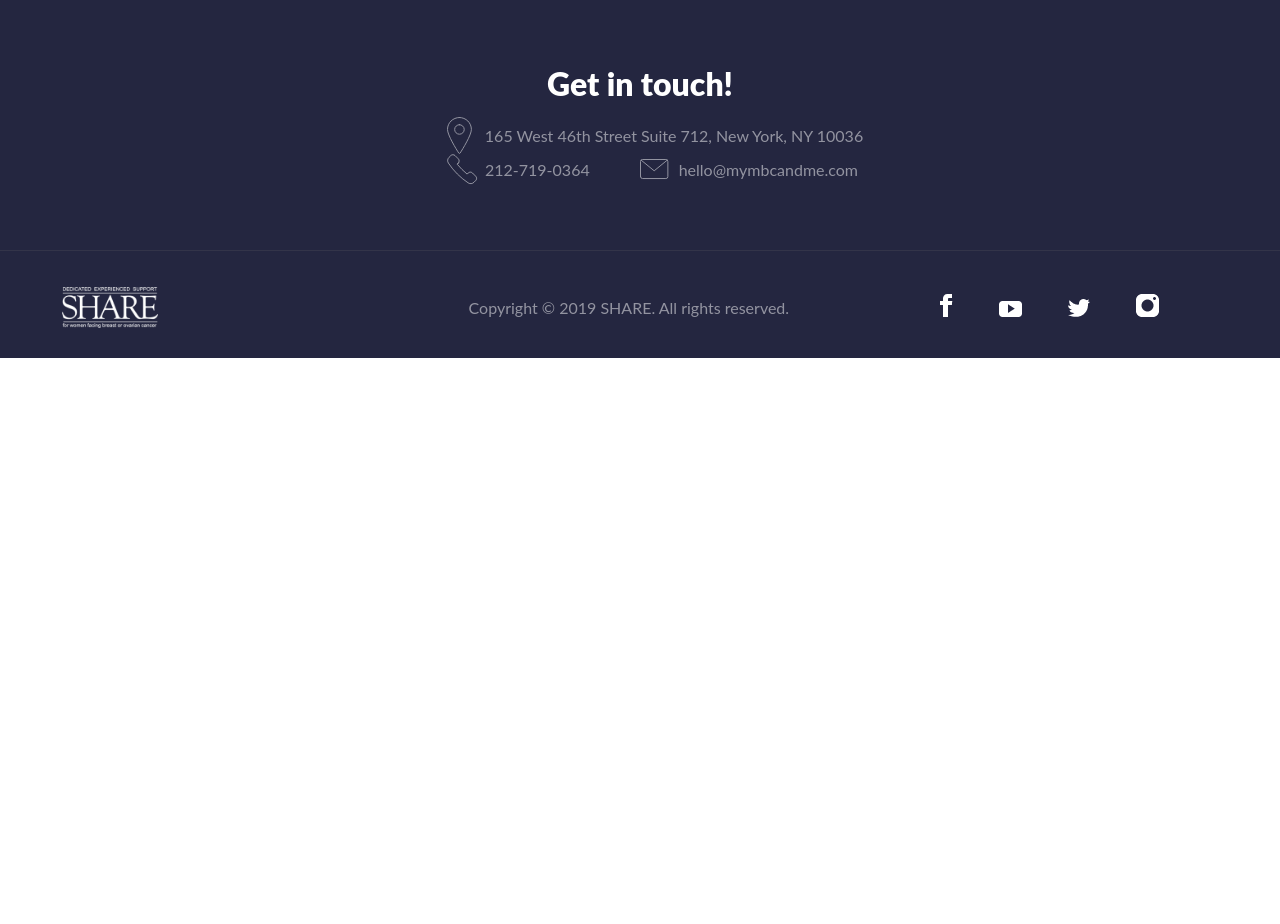
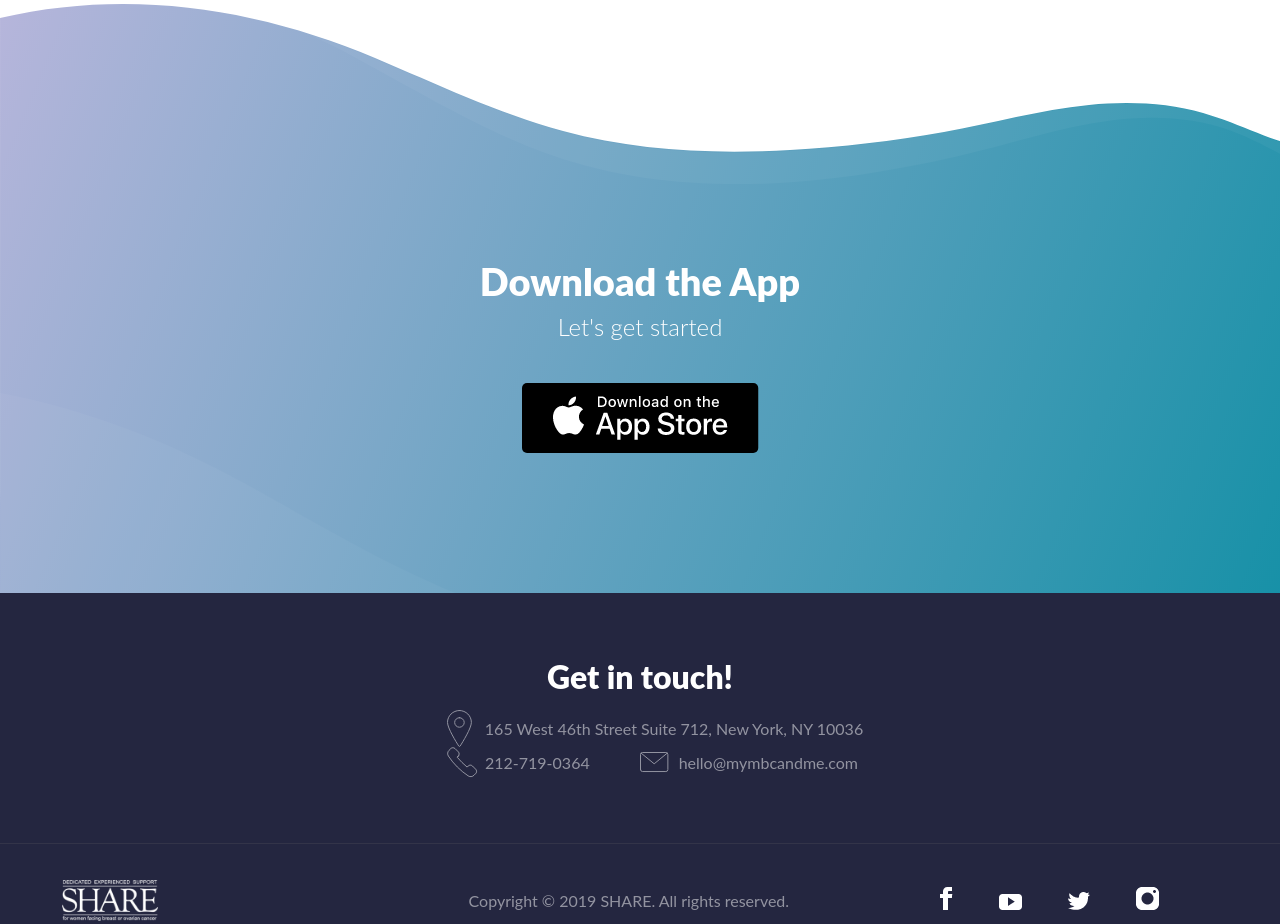
Before and after one commit to RudnickiPawel/MBC-Landing-Page, a plain HTML site: page index.html in a window 1280 px wide. Before the commit the page ends 800 px from the top, so only its background shows below. Drawn offline with nearby package versions, Linux system fonts and the light colour scheme.

Commit message:
lower wave section finished

```diff
--- a/components/footer/footer.sass
+++ b/components/footer/footer.sass
@@ -29,7 +29,6 @@
         display: inline-flex
         flex-direction: column
 
-
   &__newline-point
     display: flex
     align-items: center
@@ -43,27 +42,28 @@
 
   &__icon
     &--location
-      padding: 0 13px 0 30px
+      margin: 0 13px 0 30px
       @media screen and (max-width: 460px)
-        padding-left: 0
+        margin-left: 0
     &--phone
-      padding: 0 7px 0 25px
+      margin: 0 7px 0 25px
       @media screen and (max-width: 460px)
-        padding-left: 0
+        margin-left: 0
     &--email
-      padding: 0 10px 0 50px
+      margin: 0 10px 0 50px
       @media screen and (max-width: 460px)
-        padding-left: 0
+        margin-left: 0
     &--filler
       display: inline-block
       height: 5px !important
       font-size: 5px
       @media screen and (min-width: 461px)
         display: none !important
-    &--facebook, &--youtube, &--twitter
-      padding-right: 42px
-      @media screen and ( max-width: 1050px)
-        padding-right: 10px
+
+  &__padding-right
+    margin-right: 42px
+    @media screen and ( max-width: 1050px)
+      margin-right: 10px
 
   &__divider
     height: 0.5px
@@ -93,7 +93,6 @@
         align-items: flex-start
         flex-direction: column
 
-
   &__text
     opacity: 0.5
     &:hover
--- /dev/null
+++ b/components/lower-wave/lower-wave.sass
@@ -0,0 +1,40 @@
+.lower-wave
+  position: relative
+  width: 100%
+
+  &__background-container
+    position: relative
+    bottom: -1px
+    z-index: -1
+
+  &__background
+    height: 590px
+    width: 100%
+    position: absolute
+    bottom: -1px
+    z-index: -1
+    background-image: url('src/wave.png')
+
+  &__container
+    display: flex
+    flex-direction: column
+    color: #fff
+
+  &__text
+    padding: 8px 0 42px
+    font-size: 24px
+    font-weight: 300
+
+  &__title
+    padding-top: 258px
+    font-size: 38px
+    font-weight: 900
+    br
+      display: none
+    @media screen and ( max-width: 460px )
+      text-align: center
+      br
+        display: initial
+
+  &__app-button
+    margin-bottom: 137px
--- a/index.html
+++ b/index.html
@@ -13,6 +13,18 @@
   <div class="header">
 
   </div>
+
+  <div class="lower-wave">
+    <div class="lower-wave__background"></div>
+    <div class="lower-wave__container centered">
+      <div class="lower-wave__title">Download<br> the App</div>
+      <div class="lower-wave__text">Let's get started</div>
+      <a href="https://www.apple.com">
+        <img class="lower-wave__app-button cursor-pointer img-hover-swap" src="src/app-store.png" alt="">
+      </a>
+    </div>
+  </div>
+
   <div class="footer centered">
     <div class="footer__title">Get in touch!</div>
     <div class="footer__container">
@@ -29,7 +41,8 @@
         </span>
       </div>
       <div class="footer__line footer__space-below65">
-        <span class="footer__img-hover-style footer__newline-point centered-vertically footer__space-below23--on-mobile">
+        <span
+          class="footer__img-hover-style footer__newline-point centered-vertically footer__space-below23--on-mobile">
           <img class="footer__icon--phone" src="src/footer_phone.png">
           <span class="footer__text">212-719-0364</span>
         </span>
@@ -45,10 +58,14 @@
         <img class="logo--footer" src="src/logo.png" alt="">
         <span class="footer__text  footer__text--lower-footer">Copyright © 2019 SHARE.<br> All rights reserved.</span>
         <div class="footer__icon-container">
-          <img class="footer__icon--facebook img-hover-swap" src="src/footer_facebook.png" alt="">
-          <img class="footer__icon--youtube img-hover-swap" src="src/footer-youtube.png" alt="">
-          <img class="footer__icon--twitter img-hover-swap" src="src/footer-twitter.png" alt="">
-          <img class="footer__icon--instagram img-hover-swap" src="src/footer-instagram.png" alt="">
+          <a class="footer__padding-right" href="https://facebook.com"><img
+              class="footer__icon--facebook img-hover-swap cursor-pointer" src="src/footer_facebook.png" alt=""></a>
+          <a class="footer__padding-right" href="https://youtube.com"><img
+              class="footer__icon--youtube img-hover-swap cursor-pointer" src="src/footer-youtube.png" alt=""></a>
+          <a class="footer__padding-right" href="https://twitter.com"><img
+              class="footer__icon--twitter img-hover-swap cursor-pointer" src="src/footer-twitter.png" alt=""></a>
+          <a href="https://instagram.com"><img class="footer__icon--instagram img-hover-swap cursor-pointer"
+              src="src/footer-instagram.png" alt=""></a>
         </div>
       </div>
     </div>
--- a/main.js
+++ b/main.js
@@ -23,5 +23,4 @@ $(document).ready(function () {
       return attr.replace("_hovered.png", ".png");
     });
   });
-
 });
--- a/styles.sass
+++ b/styles.sass
@@ -2,6 +2,7 @@
 @import 'components/header/header'
 @import 'components/footer/footer'
 @import 'components/logo/logo'
+@import 'components/lower-wave/lower-wave'
 
 body
   padding: 0
@@ -10,3 +11,6 @@ body
   max-width: 1440px
   min-width: 320px
   margin: 0 auto
+
+.cursor-pointer
+  cursor: pointer
```
Also changed, not shown: components/footer/footer.css, components/lower-wave/lower-wave.css (added), src/app-store.png (added), src/app-store_hovered.png (added), src/wave.png (added), styles.css.
